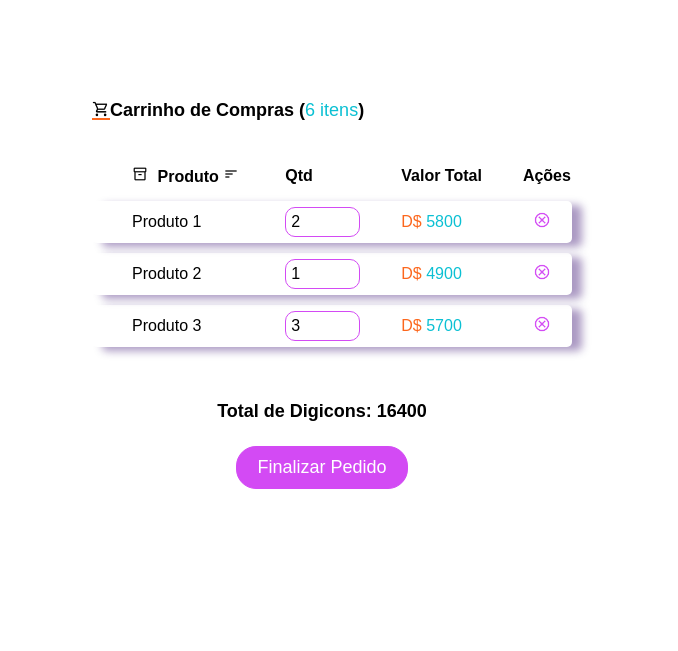
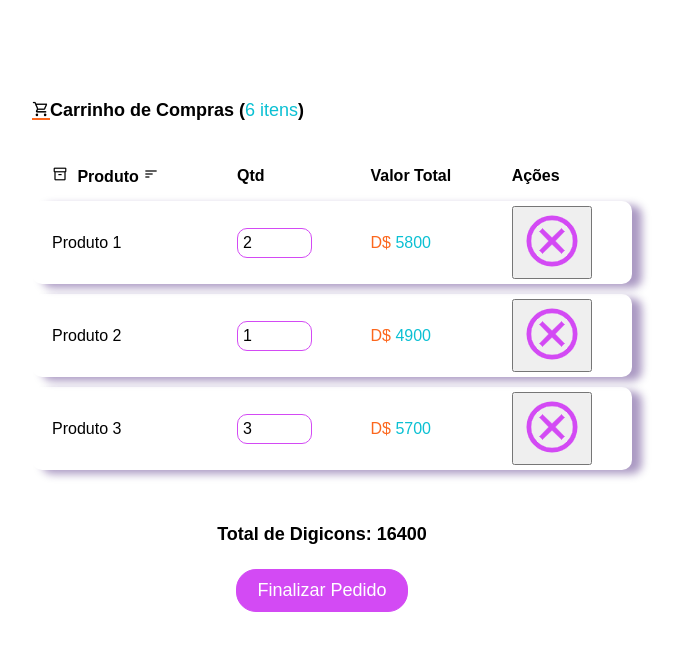
Before and after one commit to RafaelViniciusSenac/Digix, a PHP site: page /carrinho.html in a window 1280 px wide. Shown: the top 651 px of the page, without its empty margins (318-996 px from the left). Run offline with PHP 8.4, Linux system fonts and the light colour scheme.

Commit message:
Update carrinho.css

```diff
--- a/colaborador/carrinho/carrinho.css
+++ b/colaborador/carrinho/carrinho.css
@@ -2,23 +2,37 @@
   --laranja: #FC671D;
   --magenta: #D34AF4;
   --cinza: #faf6f7;
+  --cinza-escuro:#888;
   --ciano: #0BC0D3;
   --base: #2c006a;
+  --branco: #fff;
+  --preto: #000;
+  --sombra-base:rgba(44, 0, 106, 0.4);
+  --sombra-preta:rgba(0, 0, 0, 0.4);
 }
 
 body{
     font-family: Arial, Helvetica, sans-serif;
-    background-color: #fff;
+    background-color: var(--branco);
     margin: 0;
     padding: 0;
-    color: #000;
+    color: var(--preto);
     font-size: 18px;
     display: flex;
     flex-direction: column;
     justify-content: center;
     align-items: center;
 }
-
+.menu-superior{
+  position: fixed;
+  background-color: var(--branco);
+  box-shadow: 10px 4px 8px var(--sombra-preta);
+  top: 0;
+  width: 100%;
+  padding: 10px;
+  height: 60px;
+  z-index: 1;
+}
 .container{
     margin-top: 100px;
     margin-left: 20px;
@@ -47,6 +61,7 @@
     border-spacing: 0 10px;
     border: none;
     width: 100%;
+    min-width: 600px;
   }
 th img{
     width: 16px;
@@ -56,15 +71,16 @@
 th, td {
     padding-top: 5px;
     padding-bottom: 5px;
-    padding-left: 40px;
+    padding-left: 20px;
     text-align: left;
     font-size: 16px;
   }
 
 tbody tr {
-  border-radius: 5px;
-  box-shadow: 10px 4px 8px rgba(44, 0, 106, 0.4); /* Desloca a sombra 10px para a direita */
+  border-radius: 10px;
+  box-shadow: 10px 4px 8px var(--sombra-base) /* Desloca a sombra 10px para a direita */
 }
+
 td input {
   border: 1px solid var(--magenta);
   box-sizing: border-box;
@@ -75,69 +91,36 @@
   width: 75px;
   border-radius: 10px;
 }
-
-  td button {
-    border: 1px solid var(--cor-texto-botao-hover);
-    background-color: var(--cor-texto-botao-hover);
-    color: var(--cor-text-botao-form);
-    padding: 5px 10px;
-    border-radius: 5px;
-    font-size: 16px;
+.botao-remover{
+  border: none;
+  background-color: transparent;
+}
+.botao-remover img{
+  width: 18px;
   cursor: pointer;
 }
-
-  td button:hover {
-    border: 1px solid var(--cor-texto-botao-hover);
-    background-color: var(--cor-botao-hover);
-    color: var(--cor-texto-botao-hover);
+.botao-remover img:hover {
+  filter: hue-rotate(-90deg);
 }
 
-  th p {
-    text-align: center;
-    margin: 0;
+.botao-remover img:active {
+  transform: translate(-2px, 2px);
 }
 
-  td p {
-    text-align: left;
-    margin: 0;
-  }
-
-  tr:nth-child(even) td {
-    background: var(--cor-popup-fundo);
-  }
-
-  tr:nth-child(odd) td {
-    background: var(--cor-fundo-input-form);
-  }
-
-  th {
-    border-right: 1px solid var(--cor-border-menu);
-    background: var(--cor-popup-fundo);
-  }
-
-  th:last-child,
-  td:last-child {
-    border-right: none;
-  }
 .cor-moeda{
   color: var(--laranja);
 }
 .cor-valor{
   color: var(--ciano);
 }
-  .remove-button img{
-    width: 18px;
-
-  }
 .total {
   text-align: center;
   margin: 20px 0;
 }
-
 .checkout-button {
   border: 1px solid var(--magenta);
   background-color: var(--magenta);
-    color: #fff;
+  color: var(--branco);
   padding: 10px 20px;
   border-radius: 20px;
   font-size: 18px;
@@ -146,18 +129,21 @@
 
 .checkout-button:hover {
   border: 1px solid var(--magenta);
-    background-color: #fff;
-    color: #000;
+  background-color: var(--branco);
+  color: var(--preto);
 }
 
 .checkout-button:disabled {
-    border: 1px solid #ccc;
-    background-color: #ccc;
-    color: #888;
+  border: 1px solid var(--preto);
+  background-color: var(--cinza);
+  color: var(--cinza-escuro);
   cursor: not-allowed;
 }
 
 @media screen and (max-width: 600px) {
+  table {
+    min-width: 400px;
+  }
   table,
   thead,
   tbody,
@@ -172,13 +158,11 @@
   }
 
   tr {
-      border: 1px solid var(--cor-border-menu);
       margin-bottom: 1em;
   }
 
   td {
     border: none;
-      border-bottom: 1px solid var(--cor-border-menu);
     position: relative;
     padding-left: 50%;
   }
```
Lines whose indentation alone changed are shown as unchanged.
